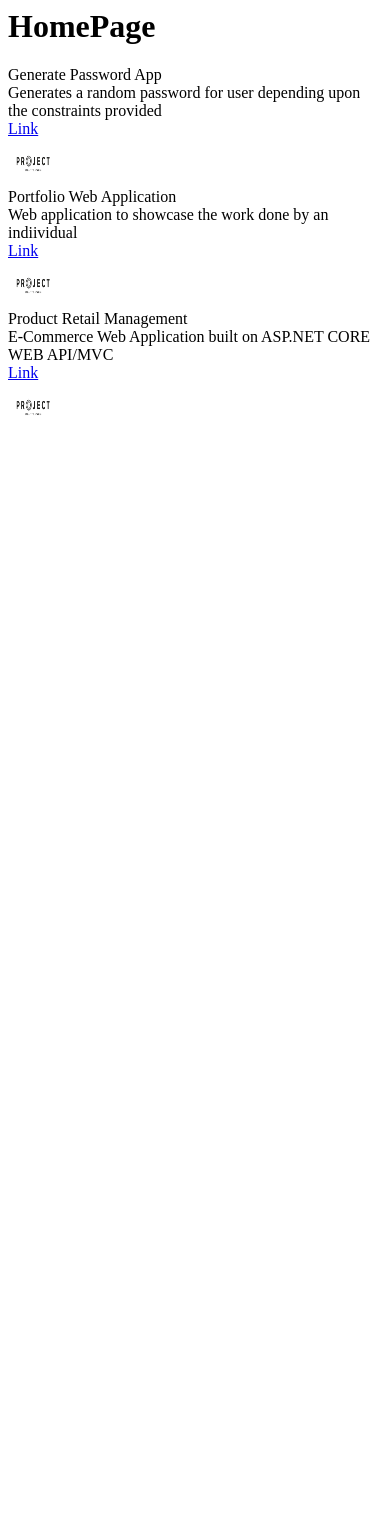
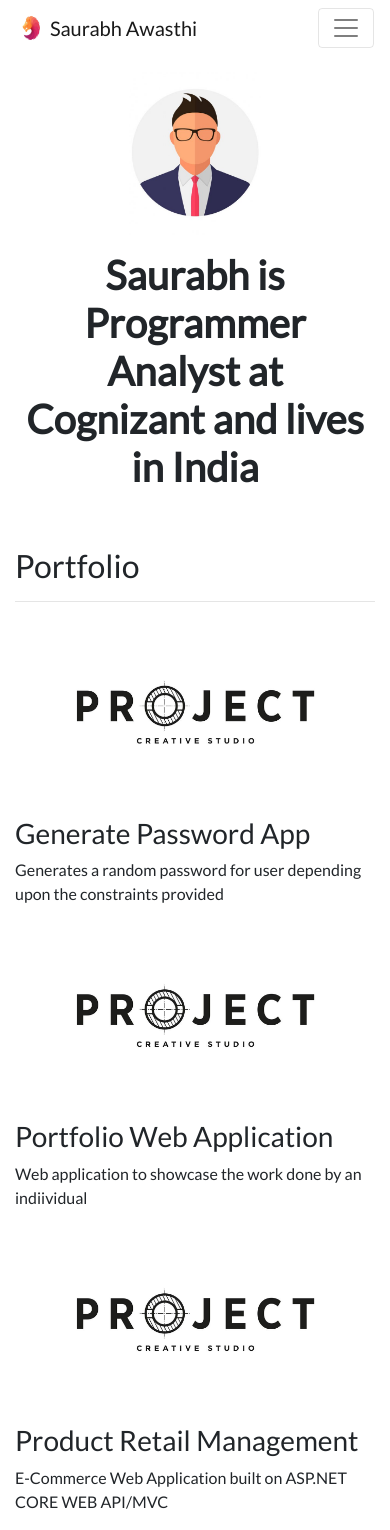
Before and after one commit to GitinitSaurabh/portfolio, a Django app: page / in a window 390 px wide. Before the commit the page ends 415 px from the top, so only its background shows below. Run offline with Django 3.2, Linux system fonts and the light colour scheme; data comes from the database, SQL or seed files in the repository; both versions use the stored data as it was after the commit; some libraries are stand-ins or nearby versions.

Commit message:
Added blogs/blog details page/bootstrap/icons

```diff
--- a/blog/urls.py
+++ b/blog/urls.py
@@ -5,5 +5,7 @@ app_name = 'blog'
 
 urlpatterns = [
     path('', views.all_blogs, name='all_blogs'),
+    path('<int:blog_id>', views.detail, name='detail'),
+
 
 ]
--- a/personal_portfolio/urls.py
+++ b/personal_portfolio/urls.py
@@ -21,7 +21,7 @@ from portfolio import views
 
 urlpatterns = [
     path('admin/', admin.site.urls),
-    path('', views.home),
+    path('', views.home, name='home'),
     path('blog/', include('blog.urls')),
 
 ]
--- /dev/null
+++ b/portfolio/static/portfolio/custom.css
@@ -0,0 +1,24 @@
+.navbar-nav .nav-link {
+    color: rgba(0,0,0,1) !important;
+}
+
+.navbar-nav .nav-link:hover {
+    color: rgba(0,0,0,.5) !important;
+}
+
+body {
+    font-family: 'Lato', sans-serif;
+}
+
+#blogtitle {
+    font-size: 6rem;
+}
+
+@media (min-width: 992px) {
+    #hometext {
+        font-size: 4rem;
+    }
+    #blogdetailtitle {
+        font-size: 5rem;
+    }
+}
--- /dev/null
+++ b/portfolio/templates/portfolio/base.html
@@ -0,0 +1,62 @@
+{% load static %}
+<!doctype html>
+<html lang="en">
+
+<head>
+  <!-- Required meta tags -->
+  <meta charset="utf-8">
+  <meta name="viewport" content="width=device-width, initial-scale=1, shrink-to-fit=no">
+
+  <!-- Bootstrap CSS -->
+  <link rel="stylesheet" href="https://stackpath.bootstrapcdn.com/bootstrap/4.4.1/css/bootstrap.min.css" integrity="sha384-Vkoo8x4CGsO3+Hhxv8T/Q5PaXtkKtu6ug5TOeNV6gBiFeWPGFN9MuhOf23Q9Ifjh" crossorigin="anonymous">
+
+  <link rel="stylesheet" href="{% static "portfolio/custom.css" %}">
+
+  <link href="https://fonts.googleapis.com/css?family=Lato&display=swap" rel="stylesheet">
+
+  <link rel="icon" type="image/png" href="{% static "portfolio/Logo.png" %}">
+
+  <title>Portfolio Saurabh™</title>
+</head>
+
+<body>
+
+  <nav id="topNav" class="navbar navbar-expand-md navbar-light">
+    <div class="container">
+      <a class="navbar-brand" href="{% url 'home' %}">
+        <img src="{% static "portfolio/Logo.png" %}" width="30" height="30" class="d-inline-block align-top">
+        <span>Saurabh Awasthi</span>
+      </a>
+      <button class="navbar-toggler" type="button" data-toggle="collapse" data-target="#navbarNav" aria-controls="navbarNav" aria-expanded="false" aria-label="Toggle navigation">
+        <span class="navbar-toggler-icon"></span>
+      </button>
+      <div class="collapse navbar-collapse text-center" id="navbarNav">
+        <ul class="navbar-nav ml-auto">
+          <li class="nav-item">
+            <a class="nav-link" href="{% static "portfolio/resume.pdf" %}">Resume</a>
+          </li>
+          <li class="nav-item">
+            <a class="nav-link" href="#" target="_blank">LinkedIn</a>
+          </li>
+          <li class="nav-item">
+            <a class="nav-link" href="#" target="_blank">Twitter</a>
+          </li>
+          <li>
+            <a role="button" href="{% url 'blog:all_blogs' %}" class="btn btn-primary">Blog</a>
+          </li>
+        </ul>
+      </div>
+    </div>
+  </nav>
+  <div class="container">
+    {% block content %}{% endblock %}
+  </div>
+
+  <!-- Optional JavaScript -->
+  <!-- jQuery first, then Popper.js, then Bootstrap JS -->
+  <script src="https://code.jquery.com/jquery-3.4.1.slim.min.js" integrity="sha384-J6qa4849blE2+poT4WnyKhv5vZF5SrPo0iEjwBvKU7imGFAV0wwj1yYfoRSJoZ+n" crossorigin="anonymous"></script>
+  <script src="https://cdn.jsdelivr.net/npm/popper.js@1.16.0/dist/umd/popper.min.js" integrity="sha384-Q6E9RHvbIyZFJoft+2mJbHaEWldlvI9IOYy5n3zV9zzTtmI3UksdQRVvoxMfooAo" crossorigin="anonymous"></script>
+  <script src="https://stackpath.bootstrapcdn.com/bootstrap/4.4.1/js/bootstrap.min.js" integrity="sha384-wfSDF2E50Y2D1uUdj0O3uMBJnjuUD4Ih7YwaYd1iqfktj0Uod8GCExl3Og8ifwB6" crossorigin="anonymous"></script>
+</body>
+
+</html>
--- a/portfolio/templates/portfolio/home.html
+++ b/portfolio/templates/portfolio/home.html
@@ -1,8 +1,40 @@
-<h1>HomePage</h1>
-{% for item in projects %}
-{{item.title}}<br/>
-{{item.description}}<br/>
-<a href="{{item.url}}">Link</a><br/>
-<img src="{{item.image.url}}" height="50" width="50"><br/>
+{% extends "portfolio/base.html" %}
 
-{% endfor%}
+{% load static %}
+
+{% block content %}
+
+<div class="row justify-content-center my-3">
+  <div class="col-5">
+    <img src="{% static 'portfolio/profilephoto.jpg' %}" class="img-fluid">
+  </div>
+</div>
+
+<div class="row justify-content-center mb-3">
+  <div class="col-md-9 text-center">
+    <h1 id="hometext" class="font-weight-bold">Saurabh is Programmer Analyst at Cognizant and lives in India</h1>
+  </div>
+</div>
+
+<h2 class="mt-5">Portfolio</h2>
+<hr>
+<div class="row">
+  {% for project in projects %}
+  <div class="col-lg-4 col-md-6">
+
+    {% if project.url %}
+    <a href="{{ project.url }}">
+      <img src="{{ project.image.url }}" class="img-fluid mb-2">
+    </a>
+    {% else %}
+
+    <img src="{{ project.image.url }}" class="img-fluid mb-2">
+    {% endif %}
+    <h3>{{ project.title }}</h3>
+    <p>{{ project.description }}</p>
+
+  </div>
+  {% endfor %}
+</div>
+
+{% endblock %}
```
Also changed, not shown: blog/templates/blog/all_blogs.html (+22 -7 lines), blog/templates/blog/detail.html (added, +13 -0 lines), blog/views.py (+6 -2 lines), db.sqlite3, media/blog/images/185px-Django_logo.svg.png (added), media/portfolio/images/logo.jpg (added), media/portfolio/images/logo_1z4dkez.jpg (added), media/portfolio/images/logo_SXCdwHn.jpg (added), media/portfolio/images/projectlogo.jpg (added), portfolio/static/portfolio/logo.png (added), portfolio/static/portfolio/profilephoto.jpg (added).
